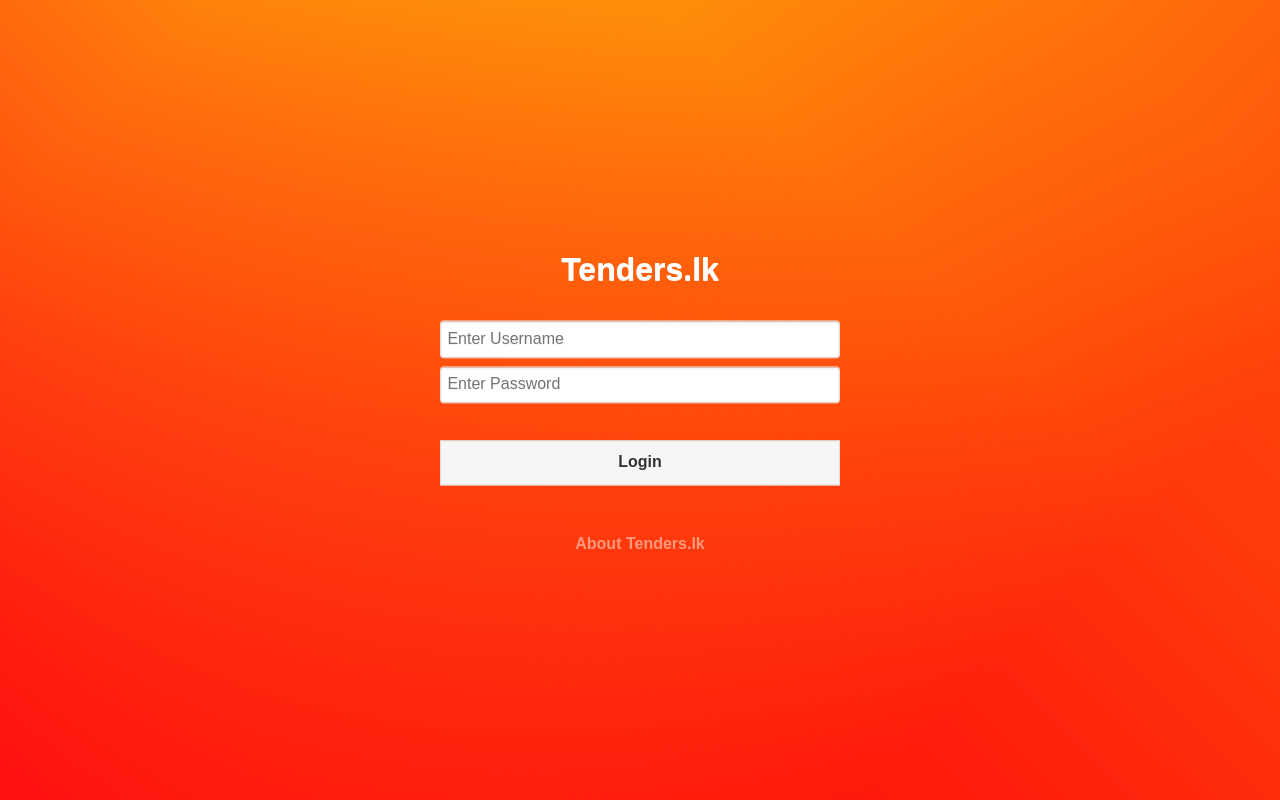
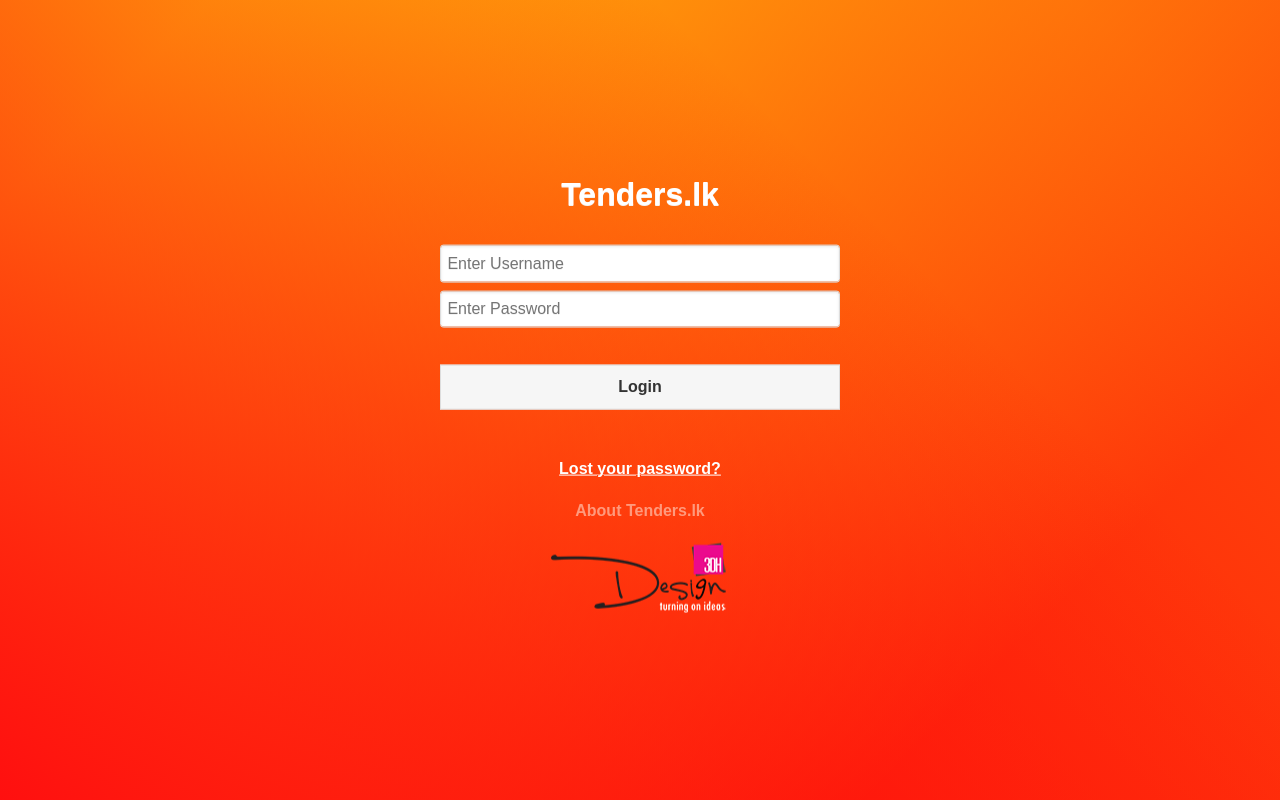
Before and after one commit to nck001/www, a PHP site: page / in a window 1280 px wide. Run offline with PHP 8.4, Linux system fonts and the light colour scheme.

Commit message:
add  3dh logo

```diff
--- a/index.html
+++ b/index.html
@@ -34,7 +34,11 @@
                 </br>
                 <div id="error" align="center"></div>
                 <br>
+                <div id="lost-link" align="center"><a href="http://tenders.lk/wp-login.php?action=lostpassword" target="_blank" >Lost your password?</a></div>
+                <br>
                 <div id="about-link" align="center"><a href="#about">About Tenders.lk</a></div>
+                <a href="http://www.3dhdesign.com/" target="_blank"><img src="themes/images/3dhlogo.png" /></a>
+
                 <a href="#latest" id="latest_link"></a>
 
             </div>
@@ -42,6 +46,8 @@
 
 	</div>
 <!--Login page end-->
+
+
 
 <!--Latest Page start-->
 	<div data-role="page" id="latest" data-theme="a">
--- a/themes/custom.css
+++ b/themes/custom.css
@@ -69,6 +69,13 @@
 	text-decoration:none;
 	text-shadow:none;
 	}
+
+#lost-link a{
+	color:#FFF;
+	text-decoration:underline;
+	text-shadow:none;
+	}
+
 .logout{
 	margin-top:-1px;
 	}
```
Also changed, not shown: themes/images/3dhlogo.png (added).
